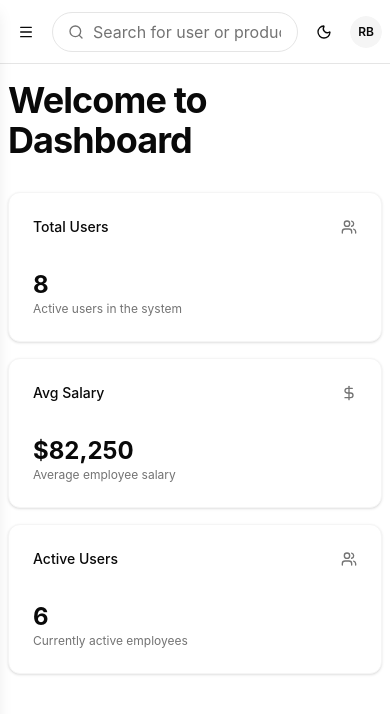
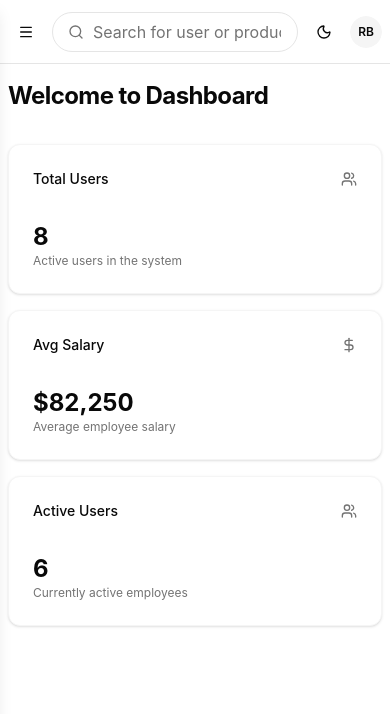
Before and after one commit to p6remant/dashboard-frontend-task, a React (Vite) app: page / in a window 390 px wide. Shown: the top 714 px of the page. Built offline with nearby package versions, Linux system fonts and the light colour scheme.

Commit message:
fix: adjust DashboardPage heading size for better responsiveness

```diff
--- a/src/pages/DashboardPage.tsx
+++ b/src/pages/DashboardPage.tsx
@@ -32,7 +32,7 @@ export default function DashboardPage() {
 
   return (
     <div className="space-y-8">
-      <h1 className="text-4xl font-bold tracking-tight">Welcome to Dashboard</h1>
+      <h1 className="text-2xl md:text-4xl font-bold tracking-tight">Welcome to Dashboard</h1>
 
       <div className="grid gap-4 md:grid-cols-3">
         {stats.map((stat) => {
```
